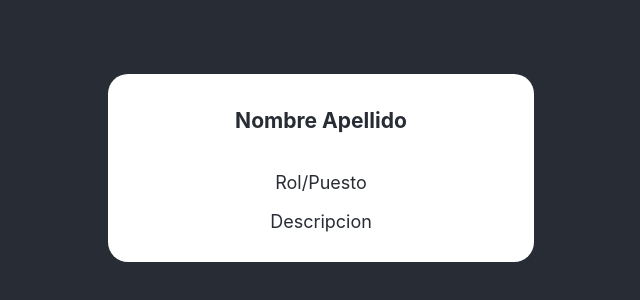
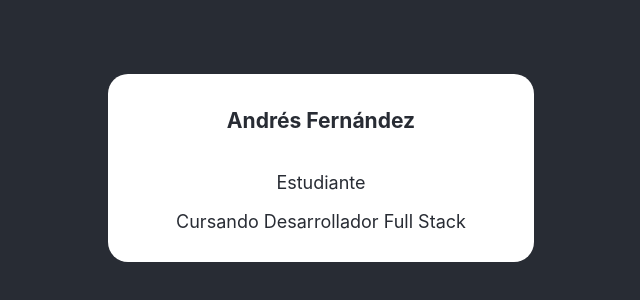
Before and after one commit to AlejandroSantini/git-practice, a React (Create React App) app: page / in a window 1280 px wide. Shown: the part 232-532 px from the top of the page, without its empty margins (319-959 px from the left). Built offline with nearby package versions, Linux system fonts and the light colour scheme.

Commit message:
Change personal data

```diff
--- a/src/App.js
+++ b/src/App.js
@@ -5,10 +5,10 @@ function App() {
       <div className="App">
          <header className="App-header">
             <div className="card">
-               <h3>Nombre Apellido</h3>
+               <h3>Andrés Fernández</h3>
                <div>
-                  <p>Rol/Puesto</p>
-                  <p>Descripcion</p>
+                  <p>Estudiante</p>
+                  <p>Cursando Desarrollador Full Stack</p>
                </div>
             </div>
          </header>
```
